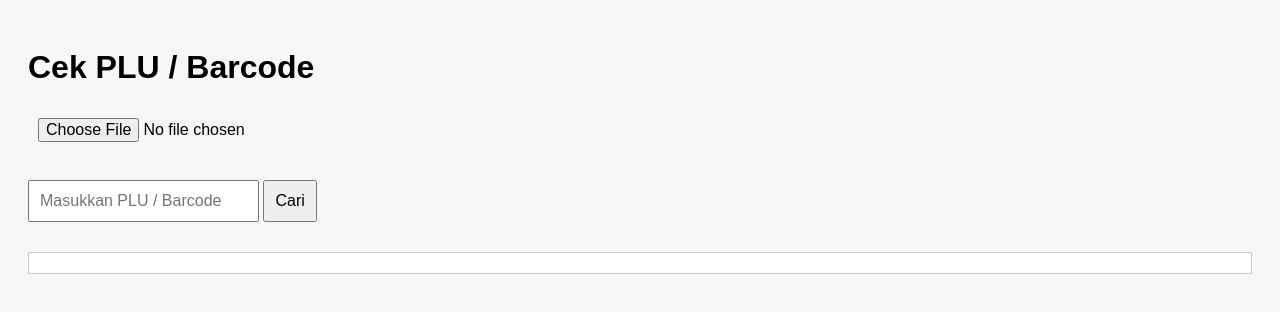
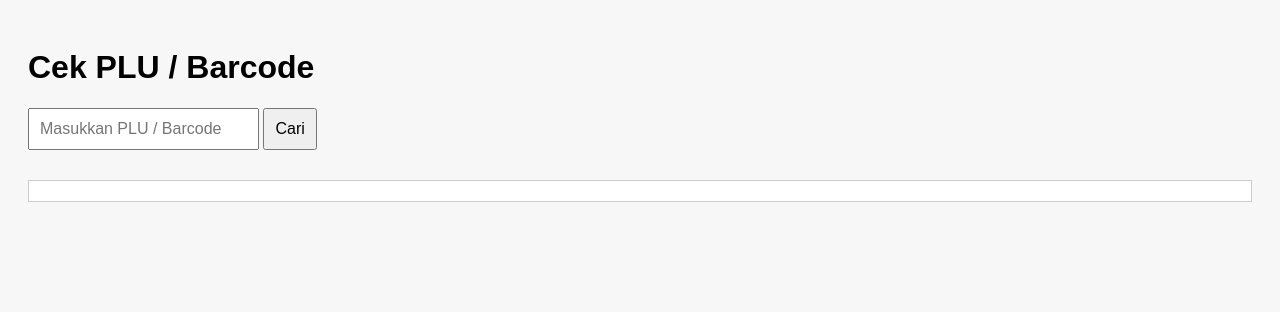
Before and after one commit to Xiaomi31/cek-plu, a plain HTML site: page index.html in a window 1280 px wide. Drawn offline with Linux system fonts and the light colour scheme; no server answers.

Commit message:
index.html

```diff
--- a/index.html
+++ b/index.html
@@ -8,9 +8,6 @@
 <body>
   <h1>Cek PLU / Barcode</h1>
 
-  <input type="file" id="excelFile" accept=".xlsx" />
-  <br><br>
-
   <input type="text" id="searchInput" placeholder="Masukkan PLU / Barcode" />
   <button onclick="searchPLU()">Cari</button>
 
```
